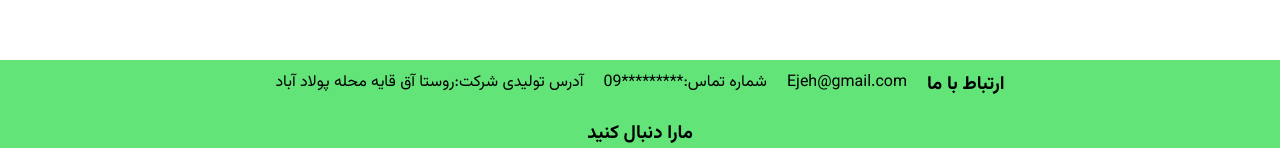
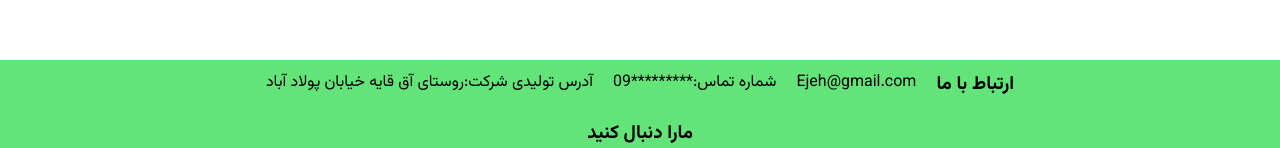
Before and after one commit to Coolyous/Ejeh.com, a plain HTML site: page index.html in a window 1280 px wide. Shown: the part 785-933 px from the top of the page. Drawn offline with Linux system fonts and the light colour scheme.

Commit message:
Update index.html

```diff
--- a/index.html
+++ b/index.html
@@ -73,7 +73,7 @@
                 <h3>ارتباط با ما</h3>
                 <p>Ejeh@gmail.com</p>
                 <p>شماره تماس:*********09</p>
-                <p>آدرس تولیدی شرکت:روستا آق قایه محله پولاد آباد</p>
+                <p>آدرس تولیدی شرکت:روستای آق قایه خیابان پولاد آباد</p>
             </div>
             <div class="footer-content second">
                 <h3>مارا دنبال کنید</h3>
```
